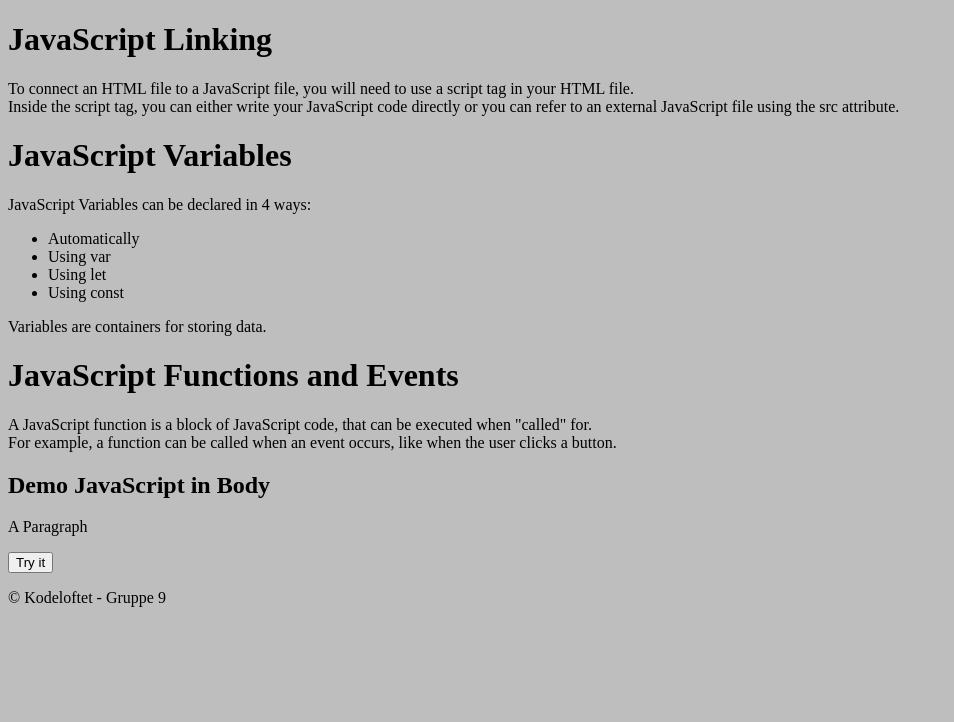
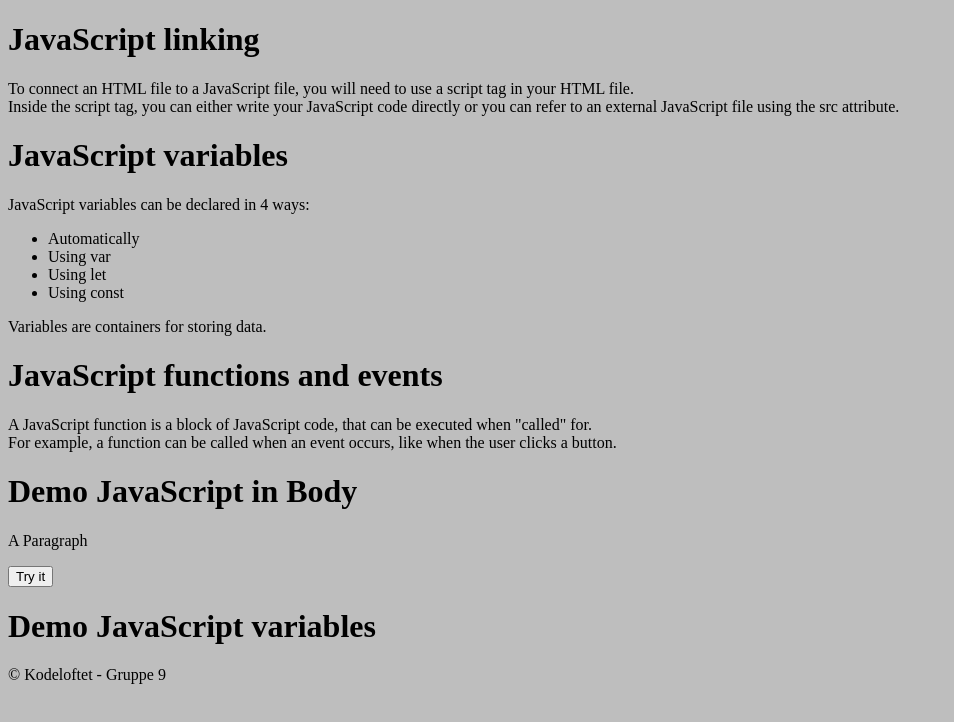
Before and after one commit to Tanjakidoy/U7-U8-Kodeloftet-Intro-JavaScript, a website: page index.html in a window 1280 px wide. Shown: the whole page, without its empty margins (0-954 px from the left). Drawn offline with Linux system fonts and the light colour scheme.

Commit message:
After Lesson

```diff
--- a/index.html
+++ b/index.html
@@ -10,12 +10,12 @@
 
   <body>
     <header>
-      <h1>JavaScript Linking</h1>
+      <h1>JavaScript linking</h1>
       <p>To connect an HTML file to a JavaScript file, you will need to use a script tag in your HTML file.<br> Inside the script tag, you can either write your JavaScript code directly or you can refer to an external JavaScript file using the src attribute.</p>
     </header>
     <main>
-      <h1>JavaScript Variables</h1>
-      <p>JavaScript Variables can be declared in 4 ways:</p>
+      <h1>JavaScript variables</h1>
+      <p>JavaScript variables can be declared in 4 ways:</p>
       <ul>
         <li>Automatically</li>
         <li>Using var</li>
@@ -24,10 +24,10 @@
       </ul>
       <p>Variables are containers for storing data.<p>
 
-      <h1>JavaScript Functions and Events</h1>
+      <h1>JavaScript functions and events</h1>
       <p>A JavaScript function is a block of JavaScript code, that can be executed when "called" for.<br>For example, a function can be called when an event occurs, like when the user clicks a button.</p>
 
-      <h2>Demo JavaScript in Body</h2>
+      <h1>Demo JavaScript in Body</h1>
 
 <p id="demo">A Paragraph</p>
 
@@ -40,9 +40,15 @@ function myFunction() {
 </script>
 
 
+<h1>Demo JavaScript variables</h1>
+
+
+
   </main>
+
     <footer>
       <p>&copy Kodeloftet - Gruppe 9</p>
     </footer>
+
   </body>
 </html>
--- a/script.js
+++ b/script.js
@@ -1,63 +1,49 @@
-// INTRO JAVASCRIPT - THE LET KEYWORD - PART 1 //
-
-let greeting = 'God Morgen Kodeloftet';
-
-// "let" er ett nøkkelord for å lage en ny variabel //
-// "greeting" er et vavlgfritt navn //
-// "=" lagrer verdien på høyre side i navnet på venstre
-// 'God Morgen Kodeloftet' er verdien som blir lagret
-
-// INTRO JAVASCRIPT - THE LOG() METHOD //
-
+console.log("Hello world!");
+let greeting = "Hello world!";
 console.log(greeting);
 
-// Skriver innholdet i "greeting" variablen til konsollen
-// log() method writes (logs) a message to the console //
+// The log() method writes (logs) a message to the console.
+// The log() method is useful for testing purposes.
 
-// INTRO JAVASCRIPT - THE LET KEYWORD - PART 2 //
+
+// Here x is 10
 
 let numberA = 10;
-let numberB = 32;
-
 console.log('Tall A:');
 console.log(numberA);
 
+// Here x is 32
+
+let numberB = 32;
 console.log('Tall B:');
 console.log(numberB);
 
-// INTRO JAVASCRIPT - THE LET KEYWORD - PART 3 //
+// Demo
 
 let numberC = numberA / numberB + numberA - numberB;
 
 console.log('Tall C:');
 console.log(numberC);
 
-// INTRO JAVASCRIPT - STRINGS ( TEXT) //
+// A JavaScript string is zero or more characters written inside quotes //
 
 let stringA = 'Hello';
 let stringB = 'World';
 let stringC = `!!!`;
 
 let stringD = " Lets 'Go'!";
-
-// A JavaScript string is zero or more characters written inside quotes //
-
 console.log(stringD);
 
-// INTRO JAVASCRIPT - THE LET KEYWORD - PART 4 //
 
 let newLine = 'Hello\n\n\nWorld';
 console.log(newLine);
-let multiLine = `
-Testing
-testing
-testing
-`;
+
+
+let multiLine = `Testing testing testing`;
 console.log(multiLine);
 
+
 let a = 10;
-
-// INTRO JAVASCRIPT - BOLEANS //
 
 let boolTrue = true;
 let boolFalse = false;
@@ -88,11 +74,9 @@ let doesNotYetHaveValue = null;
 console.log('The following does not yet have a value:');
 console.log(doesNotYetHaveValue);
 
-// INTRO JAVASCRIPT - ARRAYS //
+// A JavaScript array is a special variable, which can hold more than one value //
 
 let arrayA = ['Per', 'Pål', 'Espens', 'Martha'];
-
-// A JavaScript array is a special variable, which can hold more than one value //
 
 console.log('This is a array (list)');
 console.log(arrayA);
```
